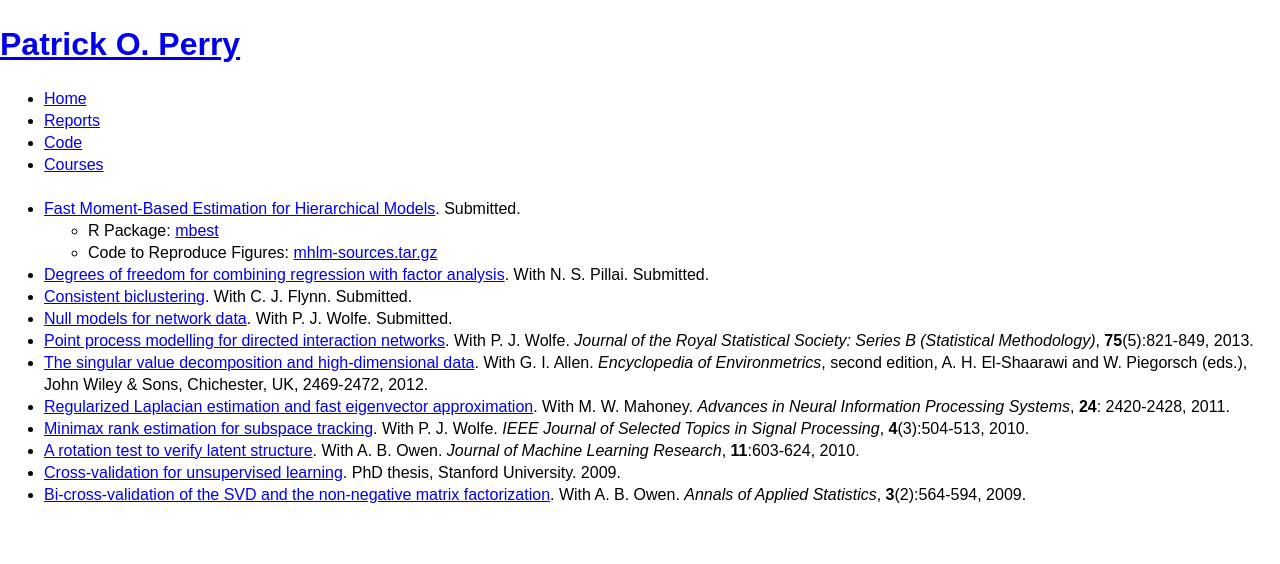
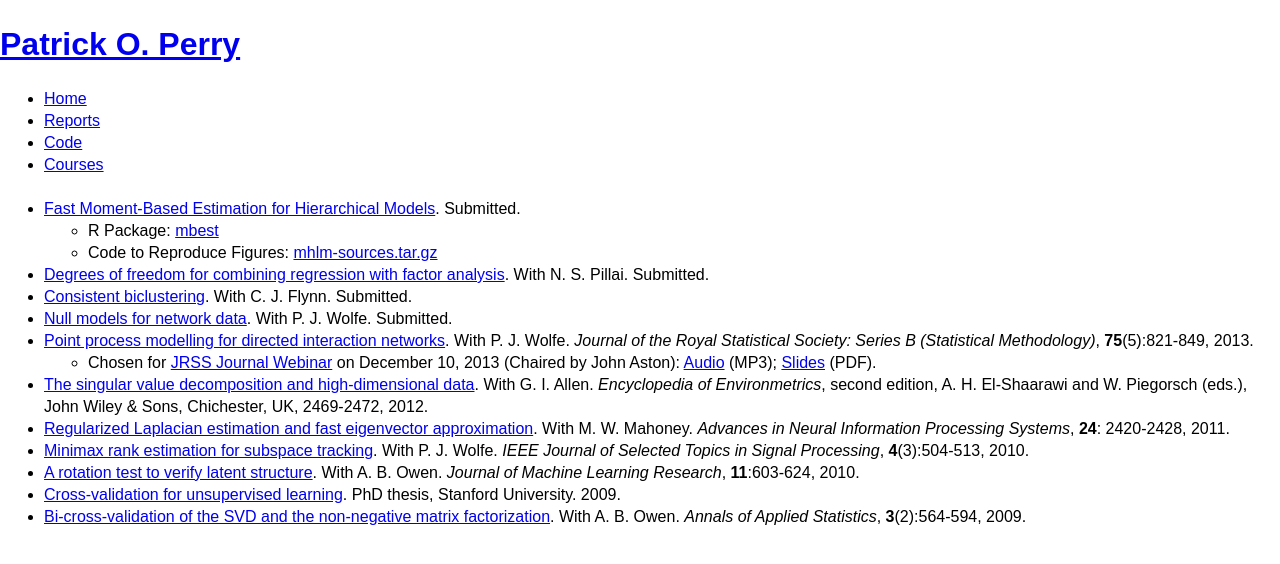
Before and after one commit to patperry/patperry.github.com, a Jekyll site: the page built from reports/index.html, in a window 1280 px wide. Shown: the top 564 px of the page. Built offline with Jekyll 4.4.1, drawn with Linux system fonts in a browser that asks for light colours.

Commit message:
Added audio, slides for journal club

```diff
--- a/reports/index.html
+++ b/reports/index.html
@@ -37,6 +37,13 @@ title: Patrick O. Perry - Reports
       <cite>Journal of the Royal Statistical Society: Series B (Statistical Methodology)</cite>,
       <b>75</b>(5):821-849,
       2013.
+      <ul>
+        <li>Chosen for <a
+              href="http://www.rss.org.uk/RSS/Events/Online_and_virtual_events/Journal_club/Past_Journal_webinars/RSS/Events/Online_and_virtual_events_sub/Past_Journal_webinars.aspx">JRSS
+              Journal Webinar</a> on December 10, 2013 (Chaired by John Aston):
+            <a href="http://www.statslife.org.uk/journalclub/RSS-JC-10-12-13.mp3">Audio</a>&nbsp;(MP3);
+            <a href="iproc/slides-rss-2013.pdf">Slides</a>&nbsp;(PDF).
+      </ul>
     </li>
 
 
```
